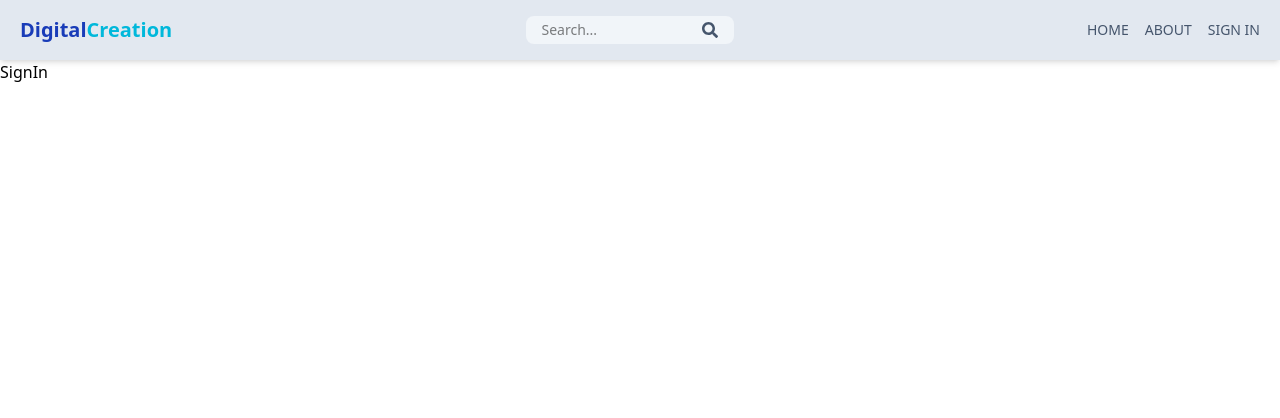
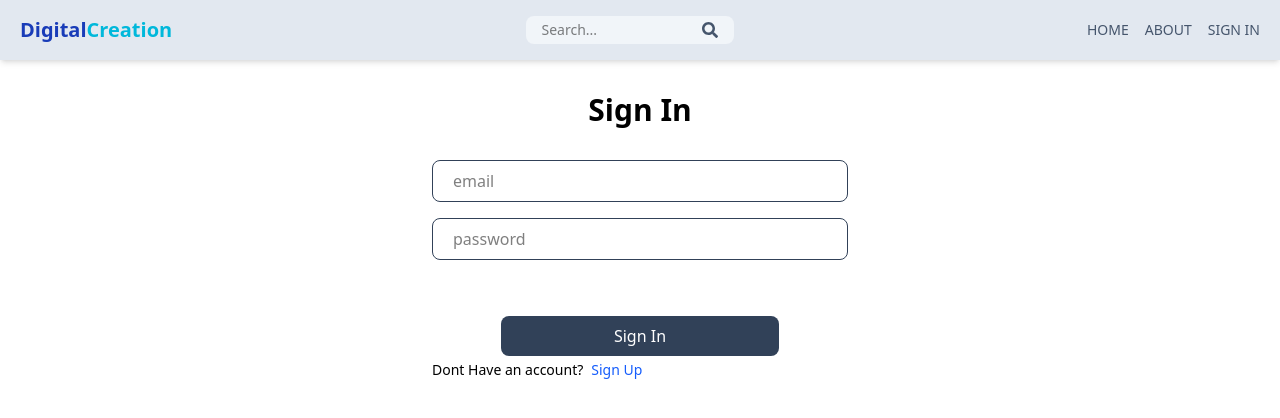
Before and after one commit to edmondwu1022/udemy_mern_project, a React (Vite) app in the folder client/: page /sign-in in a window 1280 px wide. Shown: the top 418 px of the page. Built offline with nearby package versions, Linux system fonts and the light colour scheme.

Commit message:
Chapter15: Complete Sign in Page

```diff
--- a/client/src/pages/SignIn.jsx
+++ b/client/src/pages/SignIn.jsx
@@ -1,5 +1,72 @@
+import { useState } from "react";
+import { Link, useNavigate } from "react-router";
+
 export default function SignIn() {
+    const [formData, setFormData] = useState({})
+    const [isLoading, setIsloading] = useState(false)
+    const [error, setError] = useState(null)
+    const navigate = useNavigate()
+
+    const onChangeHandler = (e) => {
+        setFormData({
+            ...formData,
+            [e.target.id]: e.target.value
+        })
+    }
+
+    const onSubmitHandler = async (e) => {
+        try {
+            e.preventDefault()
+            setIsloading(true)
+
+            const res = await fetch("/api/auth/signin", {
+                method: "POST",
+                headers: {
+                    "Content-Type": "application/json"
+                },
+                body: JSON.stringify(formData)
+            })
+
+            const data = await res.json()
+
+            setIsloading(false)
+            if (data.success === false) {
+                setError(data.message)
+                return
+            }
+            setError(null)
+            navigate("/")
+
+        } catch (error) {
+            setIsloading(false)
+            setError(error.message)
+        }
+    }
+
     return (
-        <div>SignIn</div>
+        <div className="max-w-xl mx-auto sm:max-w-md px-4">
+            <h1 className="text-3xl font-semibold text-center my-8">Sign In</h1>
+            <form className="flex flex-col gap-4 justify-center" onSubmit={onSubmitHandler}>
+                <input type="email" id="email" placeholder="email" onChange={onChangeHandler}
+                    className="border border-slate-700 rounded-lg py-2 px-5 focus:outline-none" />
+                <input type="password" id="password" placeholder="password" onChange={onChangeHandler}
+                    className="border border-slate-700 rounded-lg py-2 px-5 focus:outline-none" />
+                <button type="submit" disabled={isLoading}
+                    className="bg-slate-700 text-white rounded-lg py-2 mt-10 min-w-full sm:min-w-2/3 mx-auto hover:bg-slate-800 disabled:opacity-50">
+                    {isLoading ? "Loading..." : "Sign In"}
+                </button>
+            </form>
+            <div>
+                <p className="text-sm mt-1">
+                    Dont Have an account?
+                    <Link to={"/sign-up"}>
+                        <span className=" text-blue-600 ml-2 text-sm">
+                            Sign Up
+                        </span>
+                    </Link>
+                </p>
+            </div>
+            {error && <p className="text-red-500 mt1">{error}</p>}
+        </div >
     )
 }
--- a/client/src/pages/SignUp.jsx
+++ b/client/src/pages/SignUp.jsx
@@ -12,7 +12,6 @@
             ...formData,
             [e.target.id]: e.target.value
         })
-        console.log(formData)
     }
 
     const onSubmitHandler = async (e) => {
@@ -29,7 +28,6 @@
             })
 
             const data = await res.json()
-            console.log(data)
 
             setIsloading(false)
             if (data.success === false) {
```
